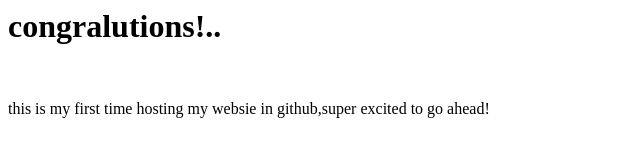
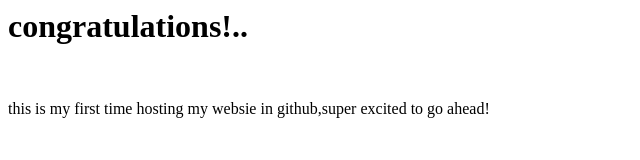
Before and after one commit to jyotishmati15/reimagined-spork, a plain HTML site: page index.html in a window 1280 px wide. Shown: the whole page, without its empty margins (0-640 px from the left). Drawn offline with Linux system fonts and the light colour scheme.

Commit message:
Update index.html
index.html is made

```diff
--- a/index.html
+++ b/index.html
@@ -3,7 +3,7 @@
     <title>Github website</title>
   </head>
   <body>
-    <h1>congralutions!..</h1><br>
+    <h1>congratulations!..</h1><br>
     <p>this is my first time hosting my websie in github,super excited to go ahead!</p>
   </body>
 </html>
```
